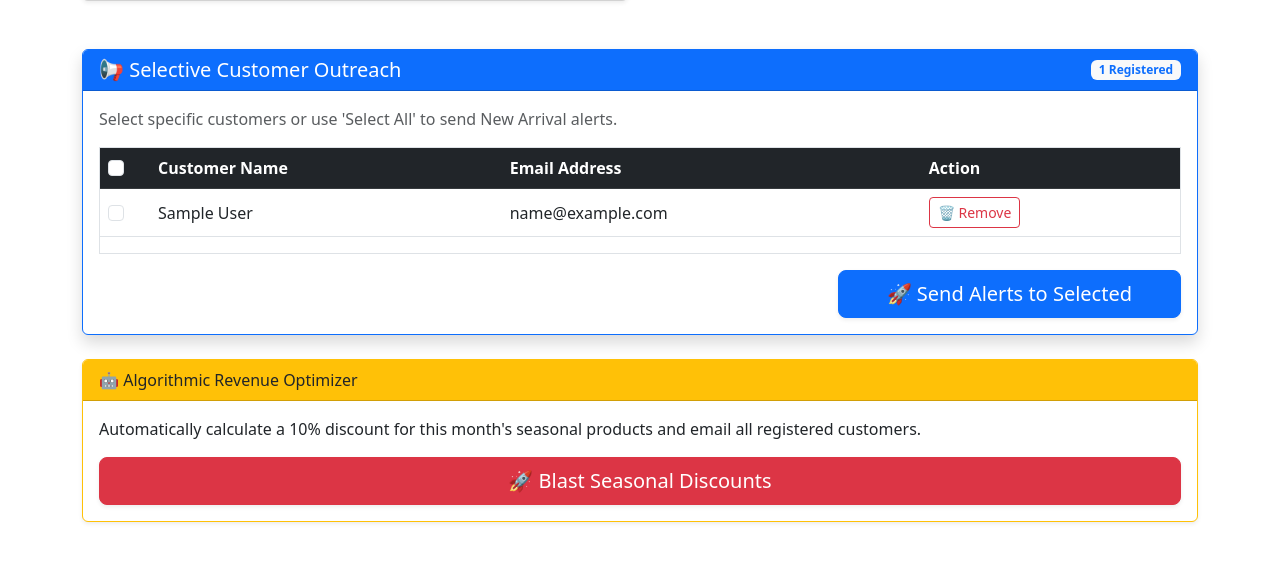
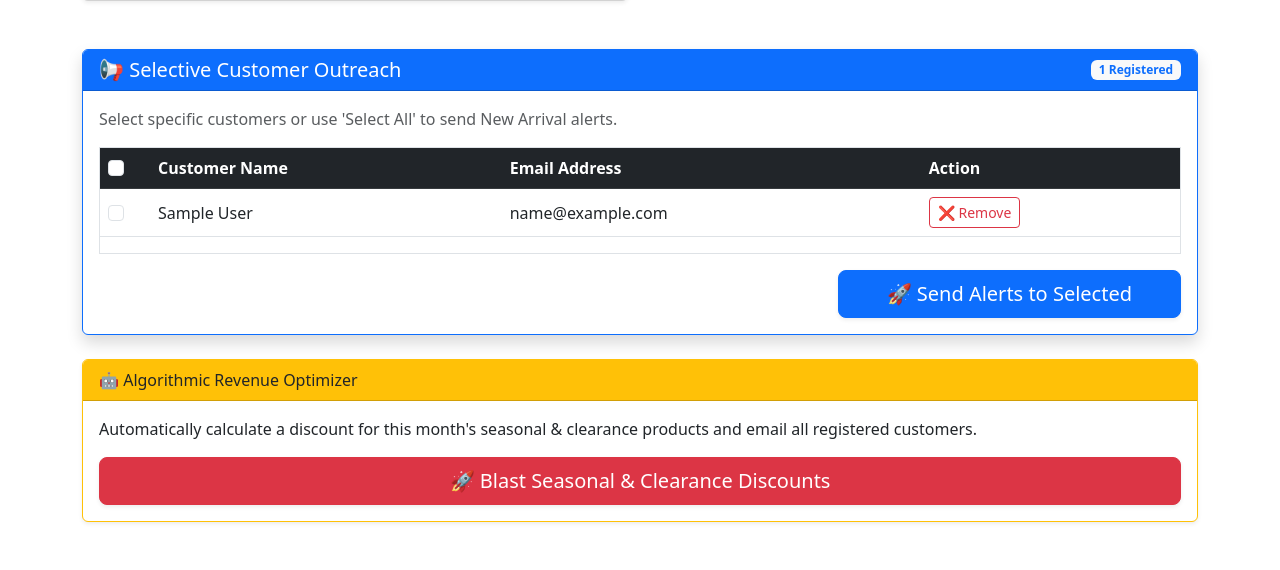
Before and after one commit to Shashankl11/smart-inventory-system, a Flask app: page /analytics in a window 1280 px wide. Shown: the part 609-1179 px from the top of the page. Run offline with Flask 3, Linux system fonts and the light colour scheme; the visitor is signed in with stand-in values (Sample User, id 1); tables that the repository leaves empty or names only in its code hold one stand-in row (values such as "Sample post"); data that the repository does not hold is empty.

Commit message:
Update analytics.html with new features and fixes

```diff
--- a/templates/analytics.html
+++ b/templates/analytics.html
@@ -107,13 +107,12 @@
                                     </td>
                                     <td>{{ cust.name }}</td>
                                     <td>{{ cust.email }}</td>
-
                                     <td>
-            <form action="/delete-customer/{{ cust.email }}" method="POST" style="display:inline;" onsubmit="return confirm('Are you sure you want to remove {{ cust.name }} from the system?');">
-                <button type="submit" class="btn btn-sm btn-outline-danger">
-                    🗑️ Remove
-                </button>
-            </form>
+                                        <a href="/delete-customer?email={{ cust.email }}"
+                                           class="btn btn-sm btn-outline-danger"
+                                           onclick="return confirm('Are you sure you want to remove {{ cust.name }} from the database?');">
+                                            ❌ Remove
+                                        </a>
                                     </td>
                                 </tr>
                                 {% else %}
@@ -121,7 +120,8 @@
                                     <td colspan="4" class="text-center text-muted">No customers registered yet.</td>
                                 </tr>
                                 {% endfor %}
-</tbody>                        </table>
+                            </tbody>
+                        </table>
                     </div>
 
                     <div class="mt-3 text-end">
@@ -138,10 +138,10 @@
                 🤖 Algorithmic Revenue Optimizer
             </div>
             <div class="card-body">
-                <p>Automatically calculate a 10% discount for this month's seasonal products and email all registered customers.</p>
+                <p>Automatically calculate a discount for this month's seasonal & clearance products and email all registered customers.</p>
                 <form action="/send-seasonal-discounts" method="POST">
                     <button type="submit" class="btn btn-danger w-100 btn-lg shadow-sm">
-                        🚀 Blast Seasonal Discounts
+                        🚀 Blast Seasonal & Clearance Discounts
                     </button>
                 </form>
             </div>
```
Lines whose indentation alone changed are shown as unchanged.
